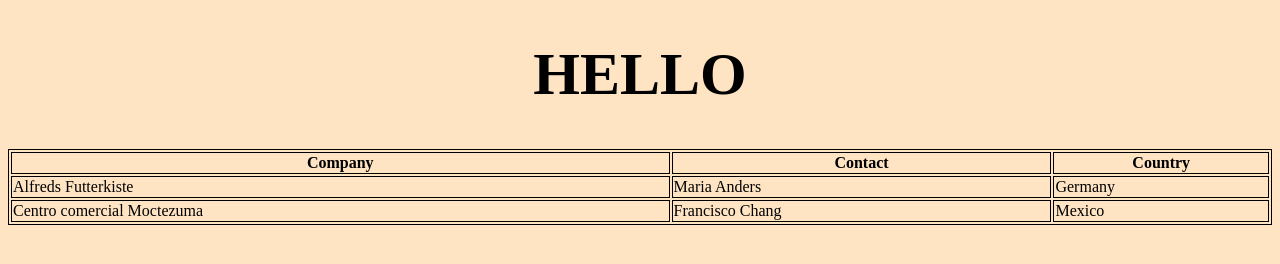
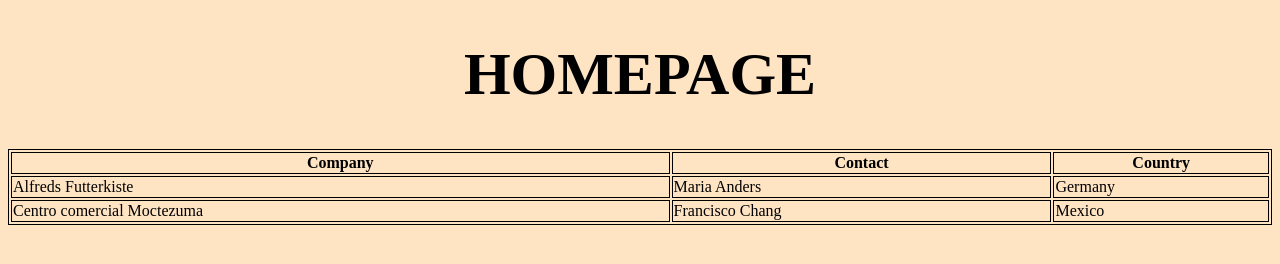
Before and after one commit to rubthira/repo-assingment1, a plain HTML site: page home1.html in a window 1280 px wide. Drawn offline with Linux system fonts and the light colour scheme.

Commit message:
ubah fail home.html

```diff
--- a/home1.html
+++ b/home1.html
@@ -19,7 +19,7 @@
     <title>homepage</title>
 </head>
 <body>
-    <h1>HELLO</h1>
+    <h1>HOMEPAGE</h1>
 
     <table style="width:100%">
         <tr>
```
